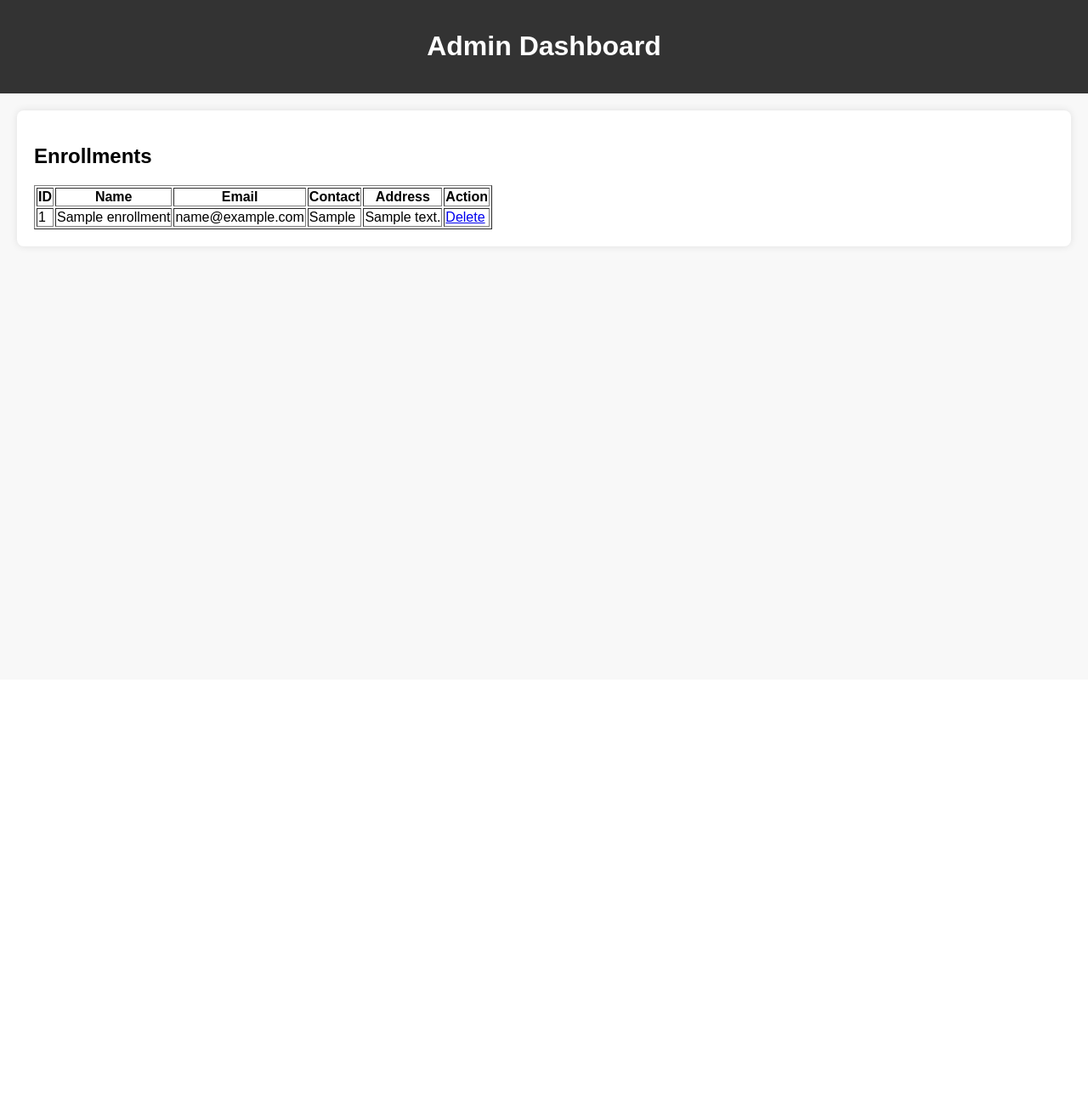
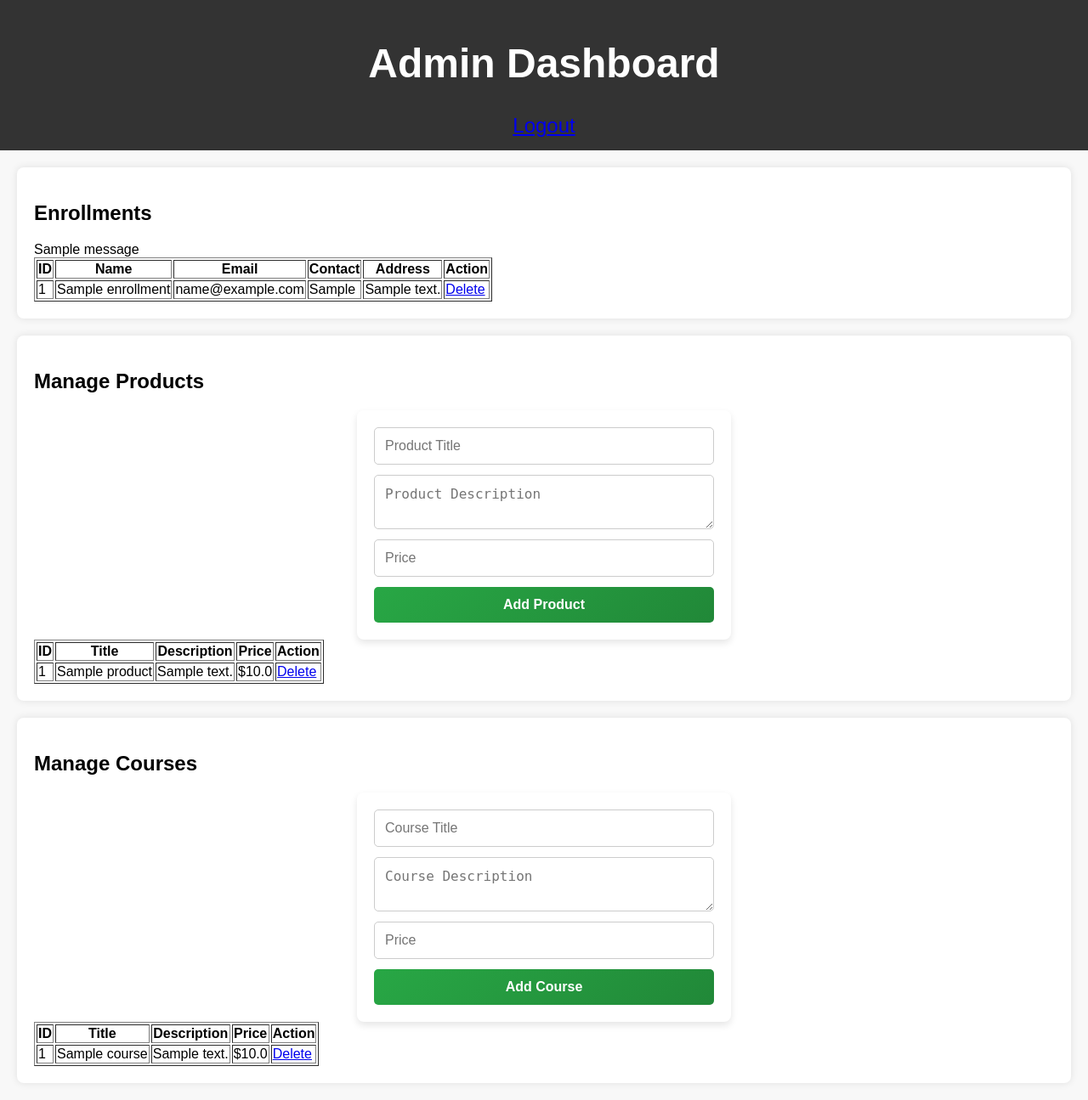
Before and after one commit to AnamolBasnet50/online-shop, a Flask app: page /admin in a window 1280 px wide. Shown: the whole page at 85% size. Before the commit the page ends 293 px from the top, so only its background shows below. Run offline with Flask 3, Linux system fonts and the light colour scheme; the visitor is signed in with stand-in values (Sample User, id 1); tables that the repository leaves empty hold one stand-in row (values such as "Sample post"); one stand-in notice (Sample message) is shown.

Commit message:
add  for Render

```diff
--- a/app.py
+++ b/app.py
@@ -13,18 +13,42 @@ ADMIN_PASSWORD_HASH = hashlib.sha256("admin123".encode()).hexdigest()
 def init_db():
     conn = sqlite3.connect("database.db")
     cursor = conn.cursor()
+
+    # Create enrollments table
     cursor.execute('''CREATE TABLE IF NOT EXISTS enrollments (
                         id INTEGER PRIMARY KEY AUTOINCREMENT,
                         name TEXT,
                         email TEXT,
                         contact TEXT,
                         address TEXT)''')
+
+    # Create products table
+    cursor.execute('''CREATE TABLE IF NOT EXISTS products (
+                        id INTEGER PRIMARY KEY AUTOINCREMENT,
+                        title TEXT,
+                        description TEXT,
+                        price REAL)''')
+
+    # Create courses table
+    cursor.execute('''CREATE TABLE IF NOT EXISTS courses (
+                        id INTEGER PRIMARY KEY AUTOINCREMENT,
+                        title TEXT,
+                        description TEXT,
+                        price REAL)''')
+
     conn.commit()
     conn.close()
 
 @app.route('/')
 def home():
-    return render_template('index.html')
+    conn = sqlite3.connect("database.db")
+    cursor = conn.cursor()
+    cursor.execute("SELECT * FROM products")
+    products = cursor.fetchall()
+    cursor.execute("SELECT * FROM courses")
+    courses = cursor.fetchall()
+    conn.close()
+    return render_template('index.html', products=products, courses=courses)
 
 @app.route('/login', methods=['GET', 'POST'])
 def login():
@@ -56,8 +80,12 @@ def admin():
     cursor = conn.cursor()
     cursor.execute("SELECT * FROM enrollments")
     students = cursor.fetchall()
+    cursor.execute("SELECT * FROM products")
+    products = cursor.fetchall()
+    cursor.execute("SELECT * FROM courses")
+    courses = cursor.fetchall()
     conn.close()
-    return render_template('admin_dashboard.html', students=students)
+    return render_template('admin_dashboard.html', students=students, products=products, courses=courses)
 
 @app.route('/delete/<int:id>')
 def delete_student(id):
@@ -70,6 +98,36 @@ def delete_student(id):
     conn.commit()
     conn.close()
     flash("Enrollment deleted successfully!", "success")
+    return redirect('/admin')
+
+@app.route('/add_product', methods=['POST'])
+def add_product():
+    if 'admin' not in session:
+        return redirect('/login')
+    title = request.form['title']
+    description = request.form['description']
+    price = request.form['price']
+    conn = sqlite3.connect("database.db")
+    cursor = conn.cursor()
+    cursor.execute("INSERT INTO products (title, description, price) VALUES (?, ?, ?)", (title, description, price))
+    conn.commit()
+    conn.close()
+    flash("Product added successfully!", "success")
+    return redirect('/admin')
+
+@app.route('/add_course', methods=['POST'])
+def add_course():
+    if 'admin' not in session:
+        return redirect('/login')
+    title = request.form['title']
+    description = request.form['description']
+    price = request.form['price']
+    conn = sqlite3.connect("database.db")
+    cursor = conn.cursor()
+    cursor.execute("INSERT INTO courses (title, description, price) VALUES (?, ?, ?)", (title, description, price))
+    conn.commit()
+    conn.close()
+    flash("Course added successfully!", "success")
     return redirect('/admin')
 
 @app.route('/enroll', methods=['POST'])
--- a/static/style.css
+++ b/static/style.css
@@ -10,6 +10,8 @@ header {
     color: white;
     text-align: center;
     padding: 15px;
+    font-size: 1.5rem;
+    animation: fadeIn 1s ease-in-out;
 }
 
 section {
@@ -18,54 +20,99 @@ section {
     background: white;
     border-radius: 8px;
     box-shadow: 0px 0px 10px rgba(0, 0, 0, 0.1);
+    animation: slideUp 0.5s ease-in-out;
 }
 
+.grid-container {
+    display: grid;
+    grid-template-columns: repeat(auto-fit, minmax(250px, 1fr));
+    gap: 20px;
+    padding: 10px;
+}
+
+.card {
+    background: #fff;
+    padding: 15px;
+    border-radius: 10px;
+    box-shadow: 0px 4px 6px rgba(0, 0, 0, 0.1);
+    text-align: center;
+    transition: transform 0.3s, box-shadow 0.3s;
+    cursor: pointer;
+}
+
+.card:hover {
+    transform: scale(1.05);
+    box-shadow: 0px 8px 16px rgba(0, 0, 0, 0.2);
+}
+
+button {
+    background: linear-gradient(135deg, #28a745, #218838);
+    color: white;
+    border: none;
+    padding: 12px 18px;
+    border-radius: 5px;
+    cursor: pointer;
+    transition: all 0.3s ease-in-out;
+    font-weight: bold;
+    font-size: 1rem;
+    animation: fadeIn 0.8s ease-in-out;
+}
+
+button:hover {
+    background: linear-gradient(135deg, #218838, #1e7e34);
+    transform: scale(1.1);
+}
+
+/* Form Styling */
 form {
     display: flex;
     flex-direction: column;
-    width: 300px;
+    width: 90%;
+    max-width: 400px;
     margin: auto;
+    padding: 20px;
+    background: #fff;
+    border-radius: 8px;
+    box-shadow: 0px 4px 8px rgba(0, 0, 0, 0.1);
 }
 
-input, textarea, button {
-    margin-bottom: 10px;
-    padding: 10px;
+input, textarea {
+    padding: 12px;
+    margin-bottom: 12px;
     border: 1px solid #ccc;
     border-radius: 5px;
+    font-size: 1rem;
+    transition: border-color 0.3s ease-in-out;
 }
 
-button {
-    background: #28a745;
-    color: white;
-    border: none;
-    cursor: pointer;
+input:focus, textarea:focus {
+    border-color: #28a745;
+    outline: none;
+    box-shadow: 0 0 5px rgba(40, 167, 69, 0.5);
 }
 
-button:hover {
-    background: #218838;
+/* Custom Error Messages */
+.error-message {
+    color: red;
+    font-size: 0.9rem;
+    margin-bottom: 10px;
+    display: none;
 }
 
-/* Flash Message Styling */
-.flash-messages {
-    width: 50%;
-    margin: 10px auto;
-    padding: 10px;
-    text-align: center;
-    border-radius: 5px;
-    font-weight: bold;
+/* Animations */
+@keyframes fadeIn {
+    from { opacity: 0; }
+    to { opacity: 1; }
 }
-.flash-success {
-    background-color: #d4edda;
-    color: #155724;
-    border: 1px solid #c3e6cb;
+
+@keyframes slideUp {
+    from { transform: translateY(20px); opacity: 0; }
+    to { transform: translateY(0); opacity: 1; }
 }
-.flash-error {
-    background-color: #f8d7da;
-    color: #721c24;
-    border: 1px solid #f5c6cb;
+
+/* Responsive Design */
+@media (max-width: 768px) {
+    .grid-container {
+        grid-template-columns: repeat(auto-fit, minmax(200px, 1fr));
+    }
 }
-.flash-warning {
-    background-color: #fff3cd;
-    color: #856404;
-    border: 1px solid #ffeeba;
-}
--- a/templates/admin_dashboard.html
+++ b/templates/admin_dashboard.html
@@ -9,10 +9,21 @@
 <body>
     <header>
         <h1>Admin Dashboard</h1>
+        <a href="/logout" class="logout-btn">Logout</a>
     </header>
 
     <section>
         <h2>Enrollments</h2>
+        {% with messages = get_flashed_messages(with_categories=true) %}
+            {% if messages %}
+                <div class="flash-messages">
+                    {% for category, message in messages %}
+                        <div class="flash-{{ category }}">{{ message }}</div>
+                    {% endfor %}
+                </div>
+            {% endif %}
+        {% endwith %}
+
         <table border="1">
             <tr>
                 <th>ID</th>
@@ -30,8 +41,64 @@
                 <td>{{ student[3] }}</td>
                 <td>{{ student[4] }}</td>
                 <td>
-                    <a href="/delete/{{ student[0] }}">Delete</a>
+                    <a href="/delete/{{ student[0] }}" class="delete-btn">Delete</a>
                 </td>
+            </tr>
+            {% endfor %}
+        </table>
+    </section>
+
+    <section>
+        <h2>Manage Products</h2>
+        <form action="/add_product" method="POST">
+            <input type="text" name="title" placeholder="Product Title" required>
+            <textarea name="description" placeholder="Product Description" required></textarea>
+            <input type="number" step="0.01" name="price" placeholder="Price" required>
+            <button type="submit">Add Product</button>
+        </form>
+        <table border="1">
+            <tr>
+                <th>ID</th>
+                <th>Title</th>
+                <th>Description</th>
+                <th>Price</th>
+                <th>Action</th>
+            </tr>
+            {% for product in products %}
+            <tr>
+                <td>{{ product[0] }}</td>
+                <td>{{ product[1] }}</td>
+                <td>{{ product[2] }}</td>
+                <td>${{ product[3] }}</td>
+                <td><a href="/delete_product/{{ product[0] }}" class="delete-btn">Delete</a></td>
+            </tr>
+            {% endfor %}
+        </table>
+    </section>
+
+    <section>
+        <h2>Manage Courses</h2>
+        <form action="/add_course" method="POST">
+            <input type="text" name="title" placeholder="Course Title" required>
+            <textarea name="description" placeholder="Course Description" required></textarea>
+            <input type="number" step="0.01" name="price" placeholder="Price" required>
+            <button type="submit">Add Course</button>
+        </form>
+        <table border="1">
+            <tr>
+                <th>ID</th>
+                <th>Title</th>
+                <th>Description</th>
+                <th>Price</th>
+                <th>Action</th>
+            </tr>
+            {% for course in courses %}
+            <tr>
+                <td>{{ course[0] }}</td>
+                <td>{{ course[1] }}</td>
+                <td>{{ course[2] }}</td>
+                <td>${{ course[3] }}</td>
+                <td><a href="/delete_course/{{ course[0] }}" class="delete-btn">Delete</a></td>
             </tr>
             {% endfor %}
         </table>
```
Also changed, not shown: templates/index.html (+20 -6 lines).
